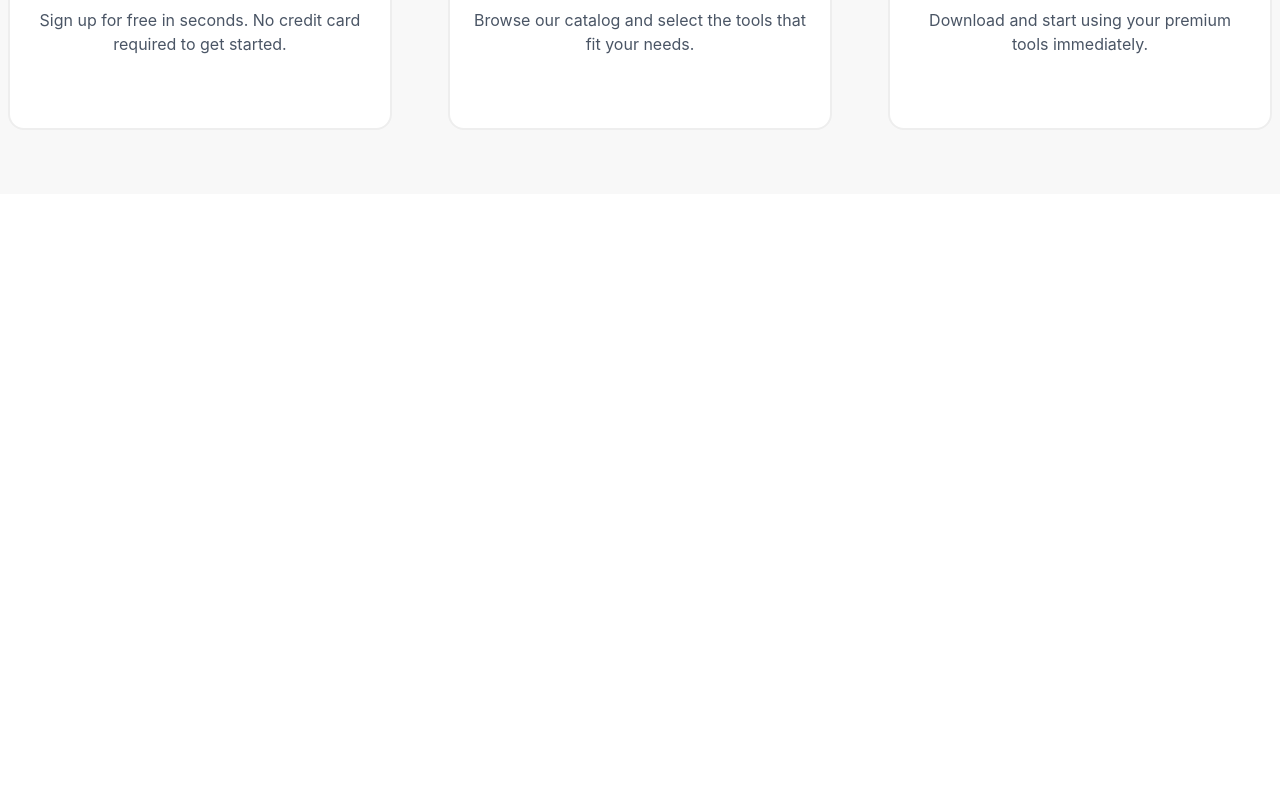
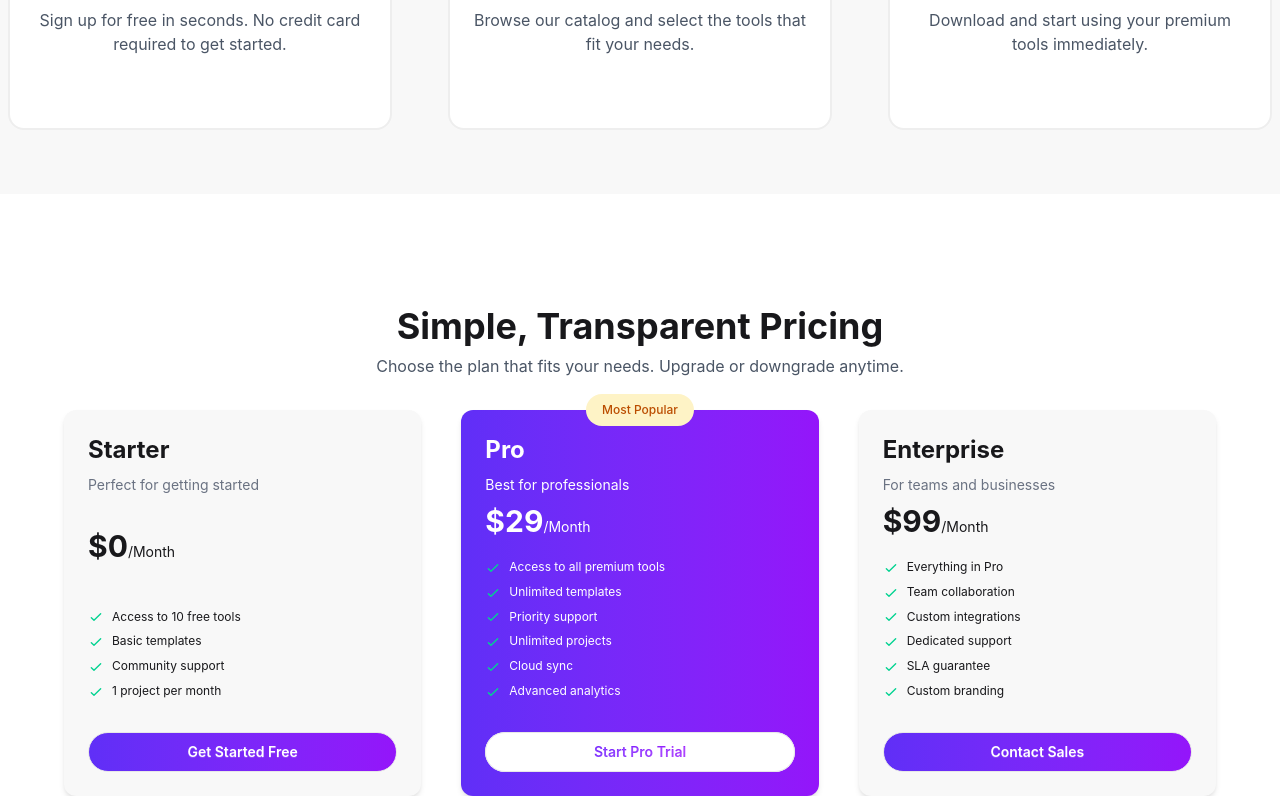
Before and after one commit to mironydev/digitools, a React (Vite) app: page / in a window 1280 px wide. Shown: the part 2716-3512 px from the top of the page. Before the commit the page ends 2910 px from the top, so only its background shows below. Built offline with nearby package versions, Linux system fonts and the light colour scheme.

Commit message:
added pricing section

```diff
--- /dev/null
+++ b/public/pricingData.json
@@ -0,0 +1,29 @@
+[
+  {
+    "id": 1,
+    "name": "Starter",
+    "description": "Perfect for getting started",
+    "price": 0,
+    "period": "Month",
+    "features": ["Access to 10 free tools", "Basic templates", "Community support", "1 project per month"],
+    "btn-content" : "Get Started Free"
+  },
+  {
+    "id": 2,
+    "name": "Pro",
+    "description": "Best for professionals",
+    "price": 29,
+    "period": "Month",
+    "features": ["Access to all premium tools", "Unlimited templates", "Priority support", "Unlimited projects", "Cloud sync", "Advanced analytics"],
+    "btn-content" : "Start Pro Trial"
+    },
+  {
+    "id": 3,
+    "name": "Enterprise",
+    "description": "For teams and businesses",
+    "price": 99,
+    "period": "Month",
+    "features": ["Everything in Pro", "Team collaboration", "Custom integrations", "Dedicated support", "SLA guarantee", "Custom branding"],
+    "btn-content" : "Contact Sales"
+  }
+]
--- a/src/App.jsx
+++ b/src/App.jsx
@@ -6,13 +6,21 @@ import Ratings from "./homepage/banner/Ratings";
 import Products from "./homepage/products/Products";
 import { Suspense } from "react";
 import GuideCard from "./homepage/guidecard/GuideCard";
+import Pricing from "./homepage/pricing/Pricing";
 
 const fetchProducts = async () => {
-  const res = await fetch("/data.json");
+  const res = await fetch("/productData.json");
   return res.json();
 };
 
 const productsPromise = fetchProducts();
+
+const fetchPricing = async () => {
+  const res = await fetch("/pricingData.json");
+  return res.json();
+};
+
+const pricingPromise = fetchPricing();
 
 function App() {
   return (
@@ -30,6 +38,15 @@ function App() {
         <Products productsPromise={productsPromise}></Products>
       </Suspense>
       <GuideCard></GuideCard>
+      <Suspense
+        fallback={
+          <div className="flex justify-center h-screen items-center">
+            <span className="loading loading-bars loading-xl"></span>
+          </div>
+        }
+      >
+        <Pricing pricingPromise={pricingPromise}></Pricing>
+      </Suspense>
 
       <ToastContainer></ToastContainer>
     </>
--- /dev/null
+++ b/src/homepage/pricing/Pricing.jsx
@@ -0,0 +1,76 @@
+import React, { use } from "react";
+
+const Pricing = ({ pricingPromise }) => {
+  const pricingData = use(pricingPromise);
+  return (
+    <div className="container mx-auto mt-28">
+      <div className="text-center pb-4">
+        <h2 className="text-4xl font-bold">Simple, Transparent Pricing</h2>
+        <p className="text-gray-600 pt-2 pb-4">
+          Choose the plan that fits your needs. Upgrade or downgrade anytime.
+        </p>
+      </div>
+
+      <div className="grid grid-cols-1 lg:grid-cols-3 max-w-6xl gap-10 mx-auto">
+        {pricingData.map((pricing) => (
+          <div
+            className={`card rounded-xl shadow-md bg-base-200 ${pricing.name === "Pro" ? "bg-linear-to-r from-[#602FF7] to-[#9415FA] text-white" : ""} max-w-md`}
+          >
+            <div className="relative card-body">
+              {pricing.name === "Pro" ? (
+                <span className="absolute -top-4 right-1/2 translate-x-1/2 text-xs py-2 px-4 rounded-full bg-[#FEF3C6] text-[#BB4D00] font-medium">
+                  Most Popular
+                </span>
+              ) : (
+                ""
+              )}
+              <h2 className="text-2xl font-bold">{pricing.name}</h2>
+
+              <p
+                className={`${pricing.name === "Pro" ? "text-white" : "text-gray-500"}`}
+              >
+                {pricing.description}
+              </p>
+              <p>
+                <span className="font-bold text-3xl">${pricing.price}</span>/
+                {pricing.period}
+              </p>
+              <ul className="mt-3 flex flex-col gap-2 text-xs">
+                {pricing.features.map((feature, index) => (
+                  <li key={index}>
+                    <svg
+                      xmlns="http://www.w3.org/2000/svg"
+                      className="size-4 me-2 inline-block text-success"
+                      fill="none"
+                      viewBox="0 0 24 24"
+                      stroke="currentColor"
+                    >
+                      <path
+                        strokeLinecap="round"
+                        strokeLinejoin="round"
+                        strokeWidth="2"
+                        d="M5 13l4 4L19 7"
+                      />
+                    </svg>
+                    <span>{feature}</span>
+                  </li>
+                ))}
+              </ul>
+              <div className="mt-6">
+                <div className="bg-white rounded-full ">
+                  <button
+                    className={`btn shadow-none ${pricing.name === "Pro" ? "bg-linear-to-r from-[#4000ff] to-[#d000ff] text-transparent bg-clip-text" : "bg-linear-to-r from-[#602FF7] to-[#9415FA] text-white"} rounded-full w-full`}
+                  >
+                    {pricing["btn-content"]}
+                  </button>
+                </div>
+              </div>
+            </div>
+          </div>
+        ))}
+      </div>
+    </div>
+  );
+};
+
+export default Pricing;
```
Also changed, not shown: public/productData.json (renamed from public/data.json).
